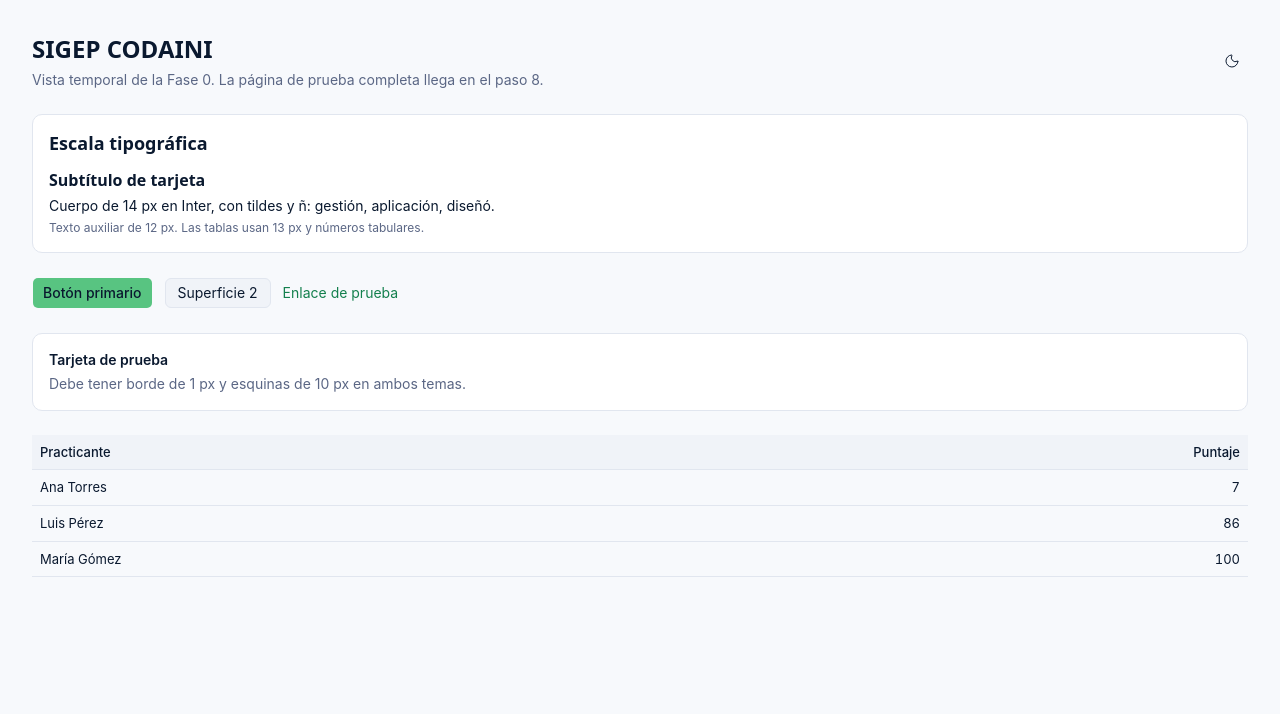
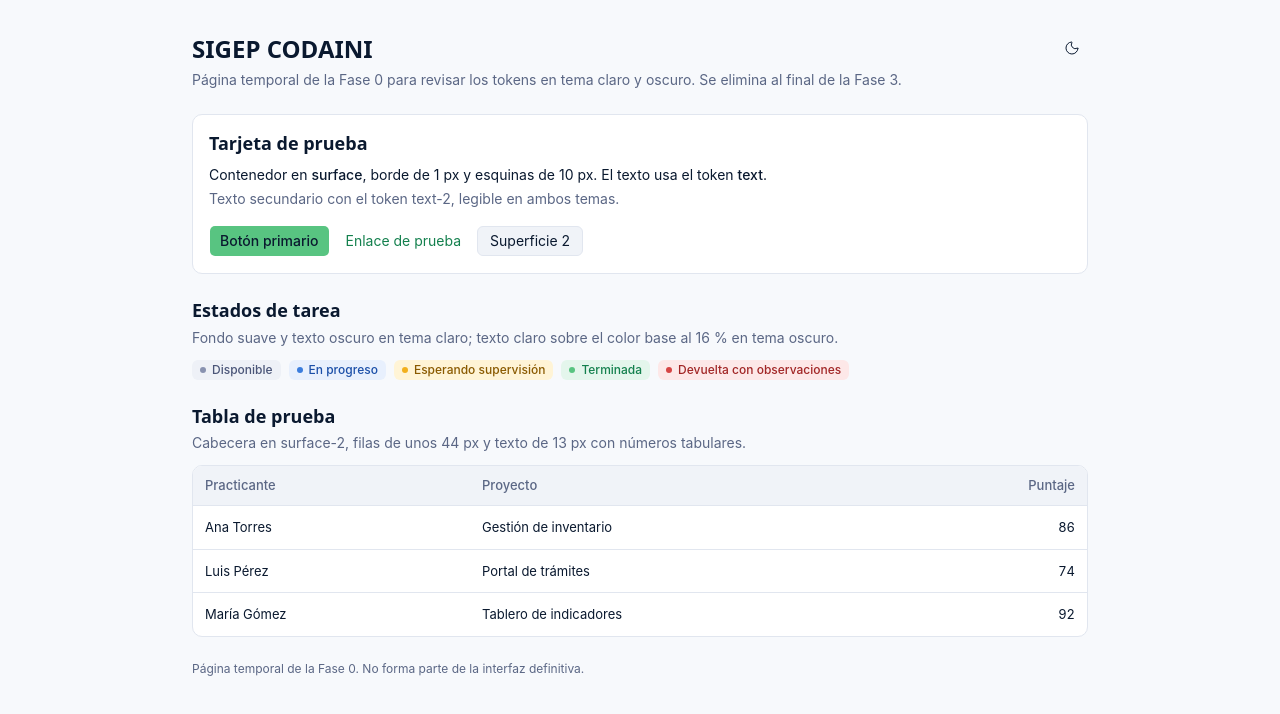
Before and after one commit to GR-Codes18/sigep-codaini-frontend, a React (Vite) app: page / in a window 1280 px wide. Shown: the top 714 px of the page. Built offline with nearby package versions, Linux system fonts and the light colour scheme.

Commit message:
feat: crea la página temporal de prueba (Fase 0, paso 8)

```diff
--- a/src/App.tsx
+++ b/src/App.tsx
@@ -1,73 +1,5 @@
-import { AlternadorTema } from '@/app/tema/AlternadorTema';
-import { Button } from '@/compartido/ui/button';
+import { PaginaPrueba } from '@/app/pagina-prueba/PaginaPrueba';
 
 export default function App() {
-  return (
-    <main className="min-h-screen bg-bg p-8">
-      <div className="mb-6 flex items-center justify-between gap-4">
-        <div>
-          <h1>SIGEP CODAINI</h1>
-          <p className="mt-1 text-sm text-text-2">
-            Vista temporal de la Fase 0. La página de prueba completa llega en el paso 8.
-          </p>
-        </div>
-        <AlternadorTema />
-      </div>
-
-      <section className="rounded-xl border border-border bg-surface p-4">
-        <h2>Escala tipográfica</h2>
-        <h3 className="mt-3">Subtítulo de tarjeta</h3>
-        <p className="mt-1 text-sm">
-          Cuerpo de 14 px en Inter, con tildes y ñ: gestión, aplicación, diseñó.
-        </p>
-        <p className="mt-1 text-xs text-text-2">
-          Texto auxiliar de 12 px. Las tablas usan 13 px y números tabulares.
-        </p>
-      </section>
-
-      <div className="mt-6 flex flex-wrap items-center gap-3">
-        <Button>Botón primario</Button>
-        <span className="rounded-md border border-border bg-surface-2 px-3 py-1 text-sm">
-          Superficie 2
-        </span>
-        <a className="text-sm text-link underline-offset-4 hover:underline" href="#enlace">
-          Enlace de prueba
-        </a>
-      </div>
-
-      <div className="mt-6 rounded-xl border border-border bg-surface p-4">
-        <p className="font-semibold">Tarjeta de prueba</p>
-        <p className="mt-1 text-sm text-text-2">
-          Debe tener borde de 1 px y esquinas de 10 px en ambos temas.
-        </p>
-      </div>
-
-      <table className="mt-6 w-full border-collapse text-tabla">
-        <thead>
-          <tr>
-            <th className="border-b border-border bg-surface-2 p-2 text-left font-medium">
-              Practicante
-            </th>
-            <th className="border-b border-border bg-surface-2 p-2 text-right font-medium">
-              Puntaje
-            </th>
-          </tr>
-        </thead>
-        <tbody>
-          <tr>
-            <td className="border-b border-border p-2">Ana Torres</td>
-            <td className="border-b border-border p-2 text-right">7</td>
-          </tr>
-          <tr>
-            <td className="border-b border-border p-2">Luis Pérez</td>
-            <td className="border-b border-border p-2 text-right">86</td>
-          </tr>
-          <tr>
-            <td className="border-b border-border p-2">María Gómez</td>
-            <td className="border-b border-border p-2 text-right">100</td>
-          </tr>
-        </tbody>
-      </table>
-    </main>
-  );
+  return <PaginaPrueba />;
 }
--- /dev/null
+++ b/src/app/pagina-prueba/PaginaPrueba.tsx
@@ -0,0 +1,158 @@
+/**
+ * TEMPORAL — Fase 0, pasos 8 y 9.
+ * Página de prueba de los tokens en ambos temas.
+ * Se elimina al final de la Fase 3: borrar esta carpeta y el uso en App.tsx.
+ */
+import { AlternadorTema } from '@/app/tema/AlternadorTema';
+import { Button } from '@/compartido/ui/button';
+import { cn } from '@/compartido/utils';
+
+type EstadoTarea = {
+  id: string;
+  etiqueta: string;
+  badge: string;
+  punto: string;
+};
+
+const ESTADOS_TAREA: EstadoTarea[] = [
+  {
+    id: 'neutral',
+    etiqueta: 'Disponible',
+    badge: 'bg-state-neutral-bg text-state-neutral-text',
+    punto: 'bg-state-neutral',
+  },
+  {
+    id: 'info',
+    etiqueta: 'En progreso',
+    badge: 'bg-state-info-bg text-state-info-text',
+    punto: 'bg-state-info',
+  },
+  {
+    id: 'warning',
+    etiqueta: 'Esperando supervisión',
+    badge: 'bg-state-warning-bg text-state-warning-text',
+    punto: 'bg-state-warning',
+  },
+  {
+    id: 'success',
+    etiqueta: 'Terminada',
+    badge: 'bg-state-success-bg text-state-success-text',
+    punto: 'bg-state-success',
+  },
+  {
+    id: 'danger',
+    etiqueta: 'Devuelta con observaciones',
+    badge: 'bg-state-danger-bg text-state-danger-text',
+    punto: 'bg-state-danger',
+  },
+];
+
+const FILAS_TABLA = [
+  { practicante: 'Ana Torres', proyecto: 'Gestión de inventario', puntaje: 86 },
+  { practicante: 'Luis Pérez', proyecto: 'Portal de trámites', puntaje: 74 },
+  { practicante: 'María Gómez', proyecto: 'Tablero de indicadores', puntaje: 92 },
+];
+
+function BadgeEstado({ estado }: { estado: EstadoTarea }) {
+  return (
+    <span
+      data-estado={estado.id}
+      className={cn(
+        'inline-flex items-center gap-1.5 rounded-md px-2 py-0.5 text-xs font-medium',
+        estado.badge,
+      )}
+    >
+      <span className={cn('size-1.5 rounded-full', estado.punto)} aria-hidden="true" />
+      {estado.etiqueta}
+    </span>
+  );
+}
+
+export function PaginaPrueba() {
+  return (
+    <main className="min-h-screen bg-bg p-8">
+      <div className="mx-auto max-w-4xl">
+        <header className="mb-6 flex items-start justify-between gap-4">
+          <div>
+            <h1>SIGEP CODAINI</h1>
+            <p className="mt-1 text-sm text-text-2">
+              Página temporal de la Fase 0 para revisar los tokens en tema claro y oscuro. Se
+              elimina al final de la Fase 3.
+            </p>
+          </div>
+          <AlternadorTema />
+        </header>
+
+        <section className="rounded-xl border border-border bg-surface p-4">
+          <h2>Tarjeta de prueba</h2>
+          <p className="mt-2 text-sm">
+            Contenedor en <span className="font-medium">surface</span>, borde de 1 px y esquinas de
+            10 px. El texto usa el token <span className="font-medium">text</span>.
+          </p>
+          <p className="mt-1 text-sm text-text-2">
+            Texto secundario con el token text-2, legible en ambos temas.
+          </p>
+          <div className="mt-4 flex flex-wrap items-center gap-4">
+            <Button>Botón primario</Button>
+            <a className="text-sm text-link underline-offset-4 hover:underline" href="#enlace">
+              Enlace de prueba
+            </a>
+            <span className="rounded-md border border-border bg-surface-2 px-3 py-1 text-sm">
+              Superficie 2
+            </span>
+          </div>
+        </section>
+
+        <section className="mt-6">
+          <h2>Estados de tarea</h2>
+          <p className="mt-1 text-sm text-text-2">
+            Fondo suave y texto oscuro en tema claro; texto claro sobre el color base al 16 % en
+            tema oscuro.
+          </p>
+          <div className="mt-3 flex flex-wrap gap-2">
+            {ESTADOS_TAREA.map((estado) => (
+              <BadgeEstado key={estado.id} estado={estado} />
+            ))}
+          </div>
+        </section>
+
+        <section className="mt-6">
+          <h2>Tabla de prueba</h2>
+          <p className="mt-1 text-sm text-text-2">
+            Cabecera en surface-2, filas de unos 44 px y texto de 13 px con números tabulares.
+          </p>
+          <div className="mt-3 overflow-hidden rounded-xl border border-border bg-surface">
+            <table className="w-full border-collapse text-tabla">
+              <thead>
+                <tr>
+                  <th className="border-b border-border bg-surface-2 px-3 py-2.5 text-left font-medium text-text-2">
+                    Practicante
+                  </th>
+                  <th className="border-b border-border bg-surface-2 px-3 py-2.5 text-left font-medium text-text-2">
+                    Proyecto
+                  </th>
+                  <th className="border-b border-border bg-surface-2 px-3 py-2.5 text-right font-medium text-text-2">
+                    Puntaje
+                  </th>
+                </tr>
+              </thead>
+              <tbody>
+                {FILAS_TABLA.map((fila) => (
+                  <tr key={fila.practicante} className="border-b border-border last:border-b-0">
+                    <td className="px-3 py-3">{fila.practicante}</td>
+                    <td className="px-3 py-3">{fila.proyecto}</td>
+                    <td className="px-3 py-3 text-right">{fila.puntaje}</td>
+                  </tr>
+                ))}
+              </tbody>
+            </table>
+          </div>
+        </section>
+
+        <p className="mt-6 text-xs text-text-2">
+          Página temporal de la Fase 0. No forma parte de la interfaz definitiva.
+        </p>
+      </div>
+    </main>
+  );
+}
```
